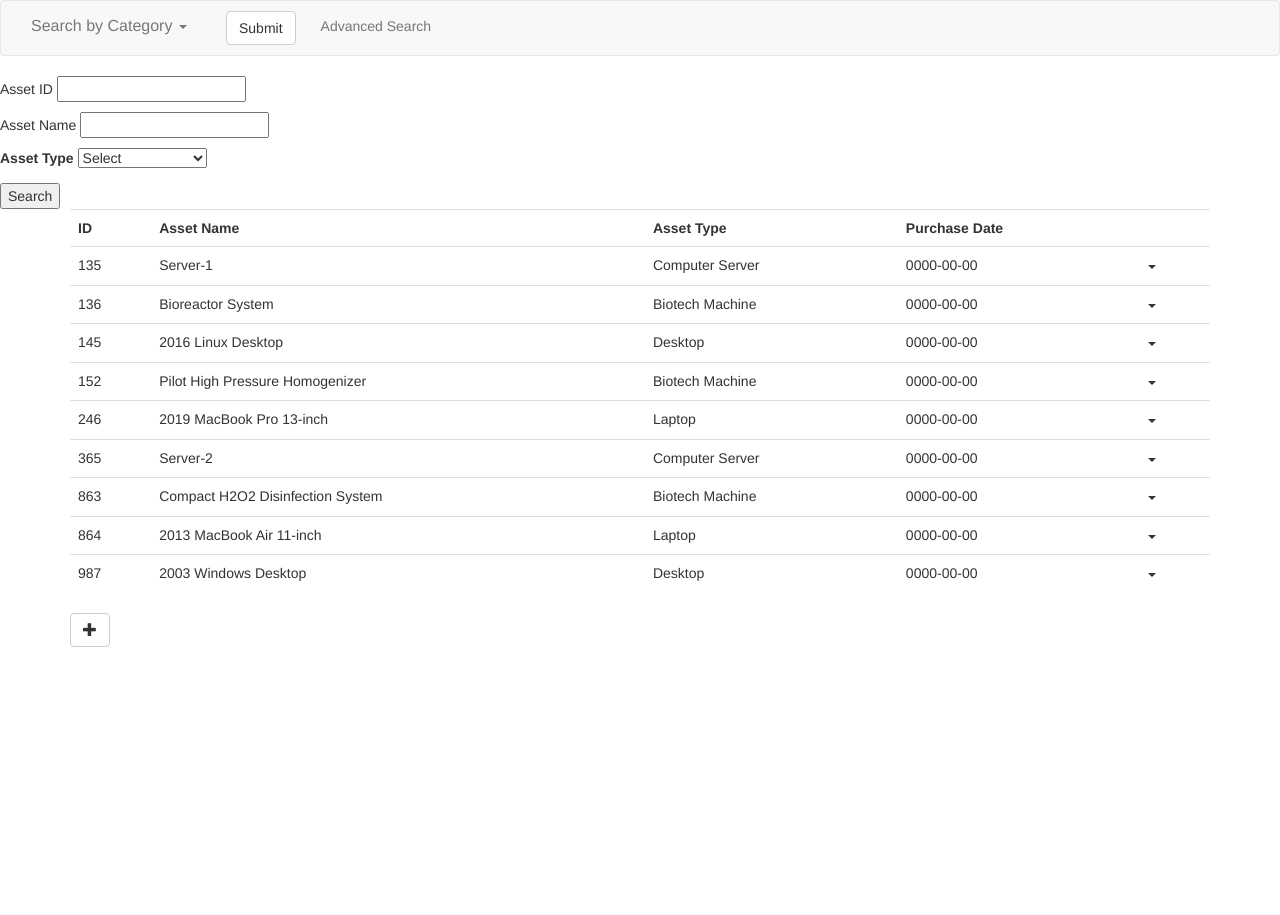
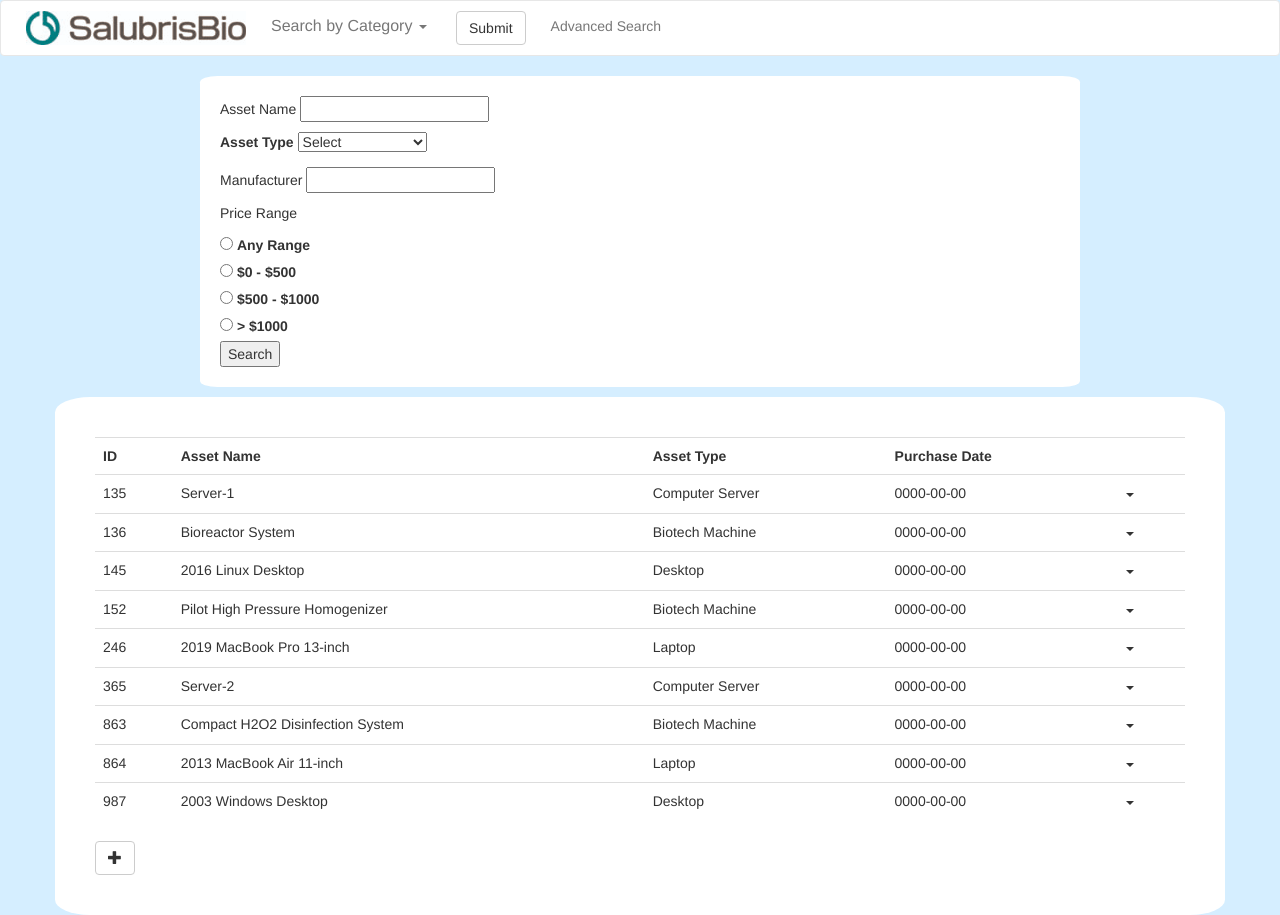
Before and after one commit to cathli66/asset-management-app, a Node server app: page / in a window 1280 px wide, after a click on "Advanced Search". Before the commit the page ends 647 px from the top, so only its background shows below. Run offline with Node 20, Linux system fonts and the light colour scheme; data comes from the database, SQL or seed files in the repository; some libraries are stand-ins or nearby versions.

Commit message:
Changed layout of extra info and advanced search form

```diff
--- a/asset_management_app/routes/home.js
+++ b/asset_management_app/routes/home.js
@@ -31,7 +31,10 @@ exports.main_display = function(req, res){
             else {
                 asset_type = "Biotech Machine";
             }
-            s.push({id: results[i].asset_id, name: results[i].asset_name, type: asset_type, purchase_date: results[i].purchase_date, purchase_price: "$"+results[i].purchase_price.toFixed(2)});
+            s.push({id: results[i].asset_id, name: results[i].asset_name, type: asset_type, purchase_date: results[i].purchase_date, purchase_price: results[i].purchase_price.toFixed(2),
+                manu: results[i].manufacturer, s_expire: results[i].support_expiration, annual_s_cost: results[i].annual_support_cost, dep_sched: results[i].depreciation_schedule,
+                dep_amount: results[i].depreciated_amount, res_val: results[i].residual_value, firmware_lvl: results[i].firmware_level, os_type: results[i].os_type, os_ver: results[i].os_version,
+                s_con: results[i].support_contact, dep: results[i].department, sal_name: results[i].salution_name, serial: results[i].serial_number, internal_con: results[i].internal_contact});
         }
         var info = {
             // authenticated: isAuthed,
@@ -68,15 +71,6 @@ exports.category_search_result = function(req, res){
     });
 };
 
-function get_id(req, res, next) {
-    asset_id = parseInt(req.query.id);
-    res.locals.id_array = [];
-    if (req.query.id) {
-        res.locals.id_array = [parseInt(req.query.id)];
-    }
-    next();
-}
-
 function get_name(req, res, next) {
     asset_name = req.query.name;
     res.locals.name_array = [];
@@ -111,6 +105,64 @@ function get_type(req, res, next) {
     }
 }
 
+function get_manu(req, res, next) {
+    manu = req.query.manu;
+    res.locals.manu_array = [];
+    if (manu) {
+        pool.query('SELECT * FROM asset_management.asset_list WHERE manufacturer = ?', manu, function (error, results, fields) {
+            if (error) throw error;
+            for (i = 0; i < results.length; i++) {
+                res.locals.manu_array.push(results[i].asset_id);
+            }
+            next();
+        });
+    }
+    else {
+        next();
+    }
+}
+
+function get_price(req, res, next) {
+    var r1_start = 0;
+    var r2_start = 500;
+    var r3_start = 1000;
+    price_range = parseInt(req.query.price_range);
+    res.locals.price_array = [];
+    if (price_range) {
+        query_str = 'SELECT * FROM asset_management.asset_list WHERE purchase_price BETWEEN ? and ?';
+        if (price_range = 1) {
+            pool.query(query_str, [r1_start, r2_start], function (error, results, fields) {
+                if (error) throw error;
+                for (i = 0; i < results.length; i++) {
+                    res.locals.price_array.push(results[i].asset_id);
+                }
+                next();
+            });
+        }
+        else if (price_range = 2) {
+            pool.query(query_str, [r2_start, r3_start], function (error, results, fields) {
+                if (error) throw error;
+                for (i = 0; i < results.length; i++) {
+                    res.locals.price_array.push(results[i].asset_id);
+                }
+                next();
+            });
+        }
+        else if (price_range = 3) {
+            pool.query('SELECT * FROM asset_management.asset_list WHERE purchase_price >= ?', r3_start, function (error, results, fields) {
+                if (error) throw error;
+                for (i = 0; i < results.length; i++) {
+                    res.locals.price_array.push(results[i].asset_id);
+                }
+                next();
+            });
+        }
+    }
+    else {
+        next();
+    }
+}
+
 function get_all_ids(req, res, next) {
     pool.query('SELECT * FROM asset_management.asset_list', function (error, results, fields) {
         res.locals.all_ids = [];
@@ -121,22 +173,24 @@ function get_all_ids(req, res, next) {
     });
 }
 
-exports.advanced_search_result = [get_id, get_name, get_type, get_all_ids, function(req, res) {
-    // console.log(res.locals.id_array.length);
+exports.advanced_search_result = [get_name, get_type, get_manu, get_price, get_all_ids, function(req, res) {
     // console.log(res.locals.name_array.length);
     // console.log(res.locals.type_array.length);
     // console.log("");
-    if (res.locals.id_array.length + res.locals.name_array.length + res.locals.type_array.length > 0) {
-        if (!res.locals.id_array.length) {
-            res.locals.id_array = res.locals.all_ids;
-        }
+    if (res.locals.name_array.length + res.locals.type_array.length + res.locals.manu_array.length + res.locals.price_array.length > 0) {
         if (!res.locals.name_array.length) {
             res.locals.name_array = res.locals.all_ids;
         }
         if (!res.locals.type_array.length) {
             res.locals.type_array = res.locals.all_ids;
         }
-        var id_list = _.intersection(res.locals.id_array, res.locals.name_array, res.locals.type_array);
+        if (!res.locals.manu_array.length) {
+            res.locals.manu_array = res.locals.all_ids;
+        }
+        if (!res.locals.price_array.length) {
+            res.locals.price_array = res.locals.all_ids;
+        }
+        var id_list = _.intersection(res.locals.name_array, res.locals.type_array, res.locals.manu_array, res.locals.price_array);
         if (!id_list.length) {
             res.render("search_fail_msg");
         }
@@ -171,30 +225,7 @@ exports.advanced_search_result = [get_id, get_name, get_type, get_all_ids, funct
         }
     }
     else {
-        pool.query('SELECT * FROM asset_management.asset_list', function (error, results, fields) {
-            if (error) throw error;
-            var results_list = [];
-            for (i = 0; i < results.length; i++) {
-                var type_id = results[i].type_id;
-                if (type_id == 1) {  // better solution is to pool.query and join the asset and type tables using asynchronous functions but not sure how
-                    asset_type = "Computer Server";
-                }
-                else if (type_id == 2) {
-                    asset_type = "Desktop";
-                }
-                else if (type_id == 3) {
-                    asset_type = "Laptop";
-                }
-                else {
-                    asset_type = "Biotech Machine";
-                }
-                results_list.push({id: results[i].asset_id, name: results[i].asset_name, type: asset_type, purchase_date: results[i].purchase_date, purchase_price: "$"+results[i].purchase_price.toFixed(2)});
-            }
-            var info = {
-                asset: results_list
-            };
-            res.render("search_result", info);
-        });
+        res.redirect('/');
     }
 }]
 
@@ -203,23 +234,23 @@ exports.edit_form = function(req, res) {
     pool.query('SELECT * FROM asset_management.asset_list WHERE asset_id = ?', id, function (error, results, fields) {
         if (error) throw error;
         var s = [];
-        var type_id = results[0].type_id;
-        var asset_type;
-        if (type_id == 1) {  // better solution is to pool.query and join the asset and type tables using asynchronous functions but not sure how
-            asset_type = "Computer Server";
-        }
-        else if (type_id == 2) {
-            asset_type = "Desktop";
-        }
-        else if (type_id == 3) {
-            asset_type = "Laptop";
-        }
-        else {
-            asset_type = "Biotech Machine";
-        }
-        s.push({id: results[0].asset_id, name: results[0].asset_name, type: asset_type, purchase_date: results[0].purchase_date, purchase_price: results[0].purchase_price.toFixed(2),
+        // var type_id = results[0].type_id;
+        // var asset_type;
+        // if (type_id == 1) {  // better solution is to pool.query and join the asset and type tables using asynchronous functions but not sure how
+        //     asset_type = "Computer Server";
+        // }
+        // else if (type_id == 2) {
+        //     asset_type = "Desktop";
+        // }
+        // else if (type_id == 3) {
+        //     asset_type = "Laptop";
+        // }
+        // else {
+        //     asset_type = "Biotech Machine";
+        // }
+        s.push({id: results[0].asset_id, name: results[0].asset_name, type: results[0].type_id, purchase_date: results[0].purchase_date, purchase_price: results[0].purchase_price.toFixed(2),
         manu: results[0].manufacturer, s_expire: results[0].support_expiration, annual_s_cost: results[0].annual_support_cost, dep_sched: results[0].depreciation_schedule,
-        dep_amount: results[0].depreciated_amount, res_value: results[0].residual_value, firmware_lvl: results[0].firmware_level, os_type: results[0].os_type, os_ver: results[0].os_version,
+        dep_amount: results[0].depreciated_amount, res_val: results[0].residual_value, firmware_lvl: results[0].firmware_level, os_type: results[0].os_type, os_ver: results[0].os_version,
         s_con: results[0].support_contact, dep: results[0].department, sal_name: results[0].salution_name, serial: results[0].serial_number, internal_con: results[0].internal_contact});
         var info = {
             // authenticated: isAuthed,
--- a/asset_management_app/static/css/app.css
+++ b/asset_management_app/static/css/app.css
@@ -1,3 +1,7 @@
+body {
+    background-color: rgb(213, 238, 255);
+}
+
 .expand_button {
     border-radius: 10%;
     border: 0;
@@ -18,9 +22,36 @@
 
 #dropdown_search {
     font-size: 12pt;
-    width: 200px;
+    width: 190px;
 }
 
 #dropdown_button {
     padding: 10px;
 }
+
+#logo {
+    padding: 10px;
+}
+
+#main_table {
+    background-color: white;
+    padding: 40px;
+    border-radius: 3%;
+}
+
+#navbar {
+    background-color: white;
+}
+
+#advanced_search {
+    padding-left: 200px;
+    padding-right: 200px;
+    padding-bottom: 10px;
+    text-align: left;
+}
+
+#search_form {
+    padding: 20px;
+    background-color: white;
+    border-radius: 2%;
+}
--- a/asset_management_app/views/add_new_display.hbs
+++ b/asset_management_app/views/add_new_display.hbs
@@ -47,7 +47,7 @@
         </div>
         <div class="form-group">
             <label>Residual Value</label>
-            <input class="form-control" type="number" step="0.01" name="resid_val">
+            <input class="form-control" type="number" step="0.01" name="res_val">
         </div>
         <div class="form-group">
             <label>Firmware Level</label>
--- a/asset_management_app/views/main_display.hbs
+++ b/asset_management_app/views/main_display.hbs
@@ -17,8 +17,9 @@
     <link href="css/app.css" rel="stylesheet">
 </head>
     <body>
-        <nav class="navbar navbar-default container-fluid">
+        <nav class="navbar navbar-default container-fluid" id="navbar">
             <ul class="nav navbar-nav">
+                <li><img id="logo" src="SalubrisBio_logo.jpg" alt="logo"></li>
                 <li class="dropdown" id="dropdown_search">
                     <a href="#" id="search_menu" class="dropdown-toggle" data-toggle="dropdown" role="button" aria-haspopup="true" aria-expanded="false">Search by Category <span class="caret"></span></a>
                     <ul class="dropdown-menu">
@@ -36,8 +37,7 @@
         </nav>
 
         <div id="advanced_search" style="display: none;">
-            <form action="advanced_search_result" method="get">
-                <p>Asset ID <input type="text" name="id"></p>
+            <form id="search_form" action="advanced_search_result" method="get">
                 <p>Asset Name <input type="text" name="name"></p>
                 <p>
                     <label>Asset Type</label>
@@ -49,8 +49,18 @@
                         <option value = "4">Biotech Machine</option>
                     </select>
                 </p>
+                <p>Manufacturer <input type="text" name="manu"></p>
+                <p>Price Range</p>
+                <input type="radio" id="range0" name="price_range" value="0">
+                <label for="range0">Any Range</label><br>
+                <input type="radio" id="range1" name="price_range" value="1">
+                <label for="range1">$0 - $500</label><br>
+                <input type="radio" id="range2" name="price_range" value="2">
+                <label for="range2">$500 - $1000</label><br>
+                <input type="radio" id="range3" name="price_range" value="3">
+                <label for="range3">> $1000</label><br>
+                <button type="submit">Search</button>
             </form>
-            <button type="button" onclick="advanced_search_result()">Search</button>
         </div>
 
         <div class="container" id="main_table">
@@ -72,10 +82,29 @@
                         <td><button type="button" id="toggle_{{this.id}}" class="expand_button" onclick="expand({{this.id}})"><span class="caret"></span></button></td>
                     </tr>
                     <tr>
-                        <td colspan="5" id="{{this.id}}" style="display: none;">
+                        <td colspan="2" id="{{this.id}}_col1" style="display: none;">
                             <div>
                                 <span class="bold">Purchase Price:</span> {{this.purchase_price}} <br>
+                                <span class="bold">Manufacturer:</span> {{this.manu}} <br>
+                                <span class="bold">Support Expiration:</span> {{this.s_expire}} <br>
+                                <span class="bold">Annual Support cost:</span> {{this.annual_s_cost}} <br>
+                                <span class="bold">Depreciation Schedule:</span> {{this.dep_sched}} <br>
+                                <span class="bold">Depreciated Amount:</span> {{this.dep_amount}} <br>
+                                <span class="bold">Residual Value:</span> {{this.res_val}} <br>
                                 <button type="button" onclick="edit_info({{this.id}})" class="btn btn-default">Edit</button>
+                            </div>
+                        </td>
+                        <td colspan="3" id="{{this.id}}_col2" style="display: none;">
+                            <div>
+
+                                <span class="bold">Firmware Level:</span> {{this.firmware_lvl}} <br>
+                                <span class="bold">OS Type:</span> {{this.os_type}} <br>
+                                <span class="bold">OS Version:</span> {{this.os_ver}} <br>
+                                <span class="bold">Support Contact:</span> {{this.s_con}} <br>
+                                <span class="bold">Department:</span> {{this.dep}} <br>
+                                <span class="bold">Salution Name:</span> {{this.sal_name}} <br>
+                                <span class="bold">Serial Number:</span> {{this.serial}} <br>
+                                <span class="bold">Internal Contact:</span> {{this.internal_con}} <br>
                             </div>
                         </td>
                     </tr>
@@ -95,7 +124,9 @@
             //    $("#135").slideToggle();
             // });
             function expand(id) {
-                $("#"+id).slideToggle();
+                console.log(id);
+                $("#"+id+"_col1").slideToggle("fast");
+                $("#"+id+"_col2").slideToggle("fast");
             }
 
             var selected = 0;
@@ -127,14 +158,16 @@
             }
 
             function advanced_search_result() {
-                var id = document.querySelector('input[name="id"]').value;
                 var name = document.querySelector('input[name="name"]').value;
-                var type = document.getElementById('asset_type').value;  // not sure ?
+                var type = document.getElementById('asset_type').value;
+                var manu = document.querySelector('input[name="manu"]').value;
+                var price_range = document.querySelector('input[name="price_range"]').value;
+                console.log("price range id:" + price_range);
                 // var form_string = $("#the_form").serialize();
                 var ajax_params = {
                     'url' : "http://localhost:8000/advanced_search_result",
                     'type' : "get",
-                    'data' : {'id' : id, 'name' : name, "type" : type},
+                    'data' : {'name' : name, 'type' : type, 'manu' : manu, 'price_range' : price_range},
                     'success' : onServerResponse1
                 }
                 $.ajax( ajax_params );
```
Also changed, not shown: asset_management_app/views/edit_display.hbs (+14 -3 lines), asset_management_app/views/search_result.hbs (+16 -1 lines), asset_management_app/static/SalubrisBio_logo.jpg (added).
